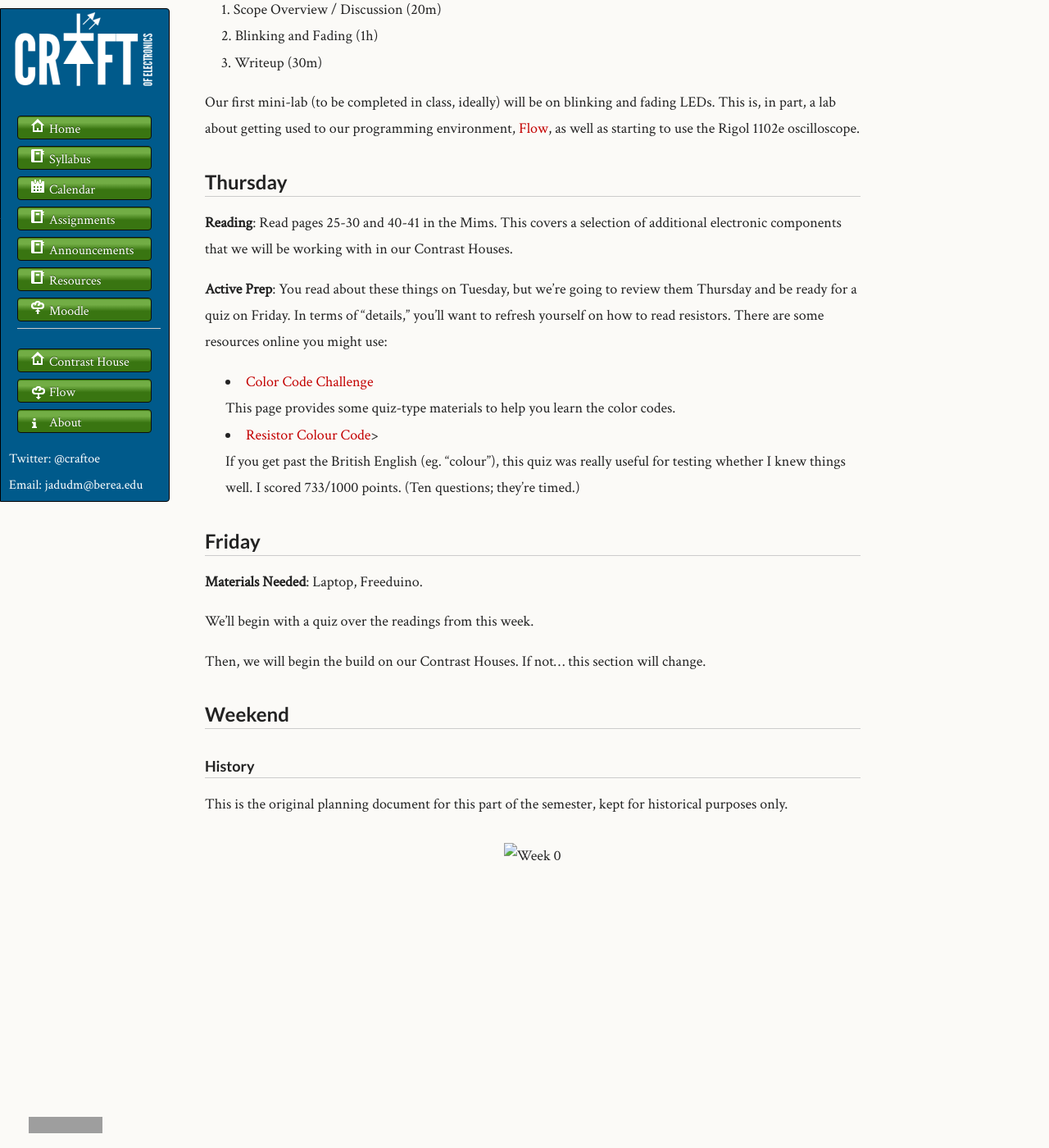
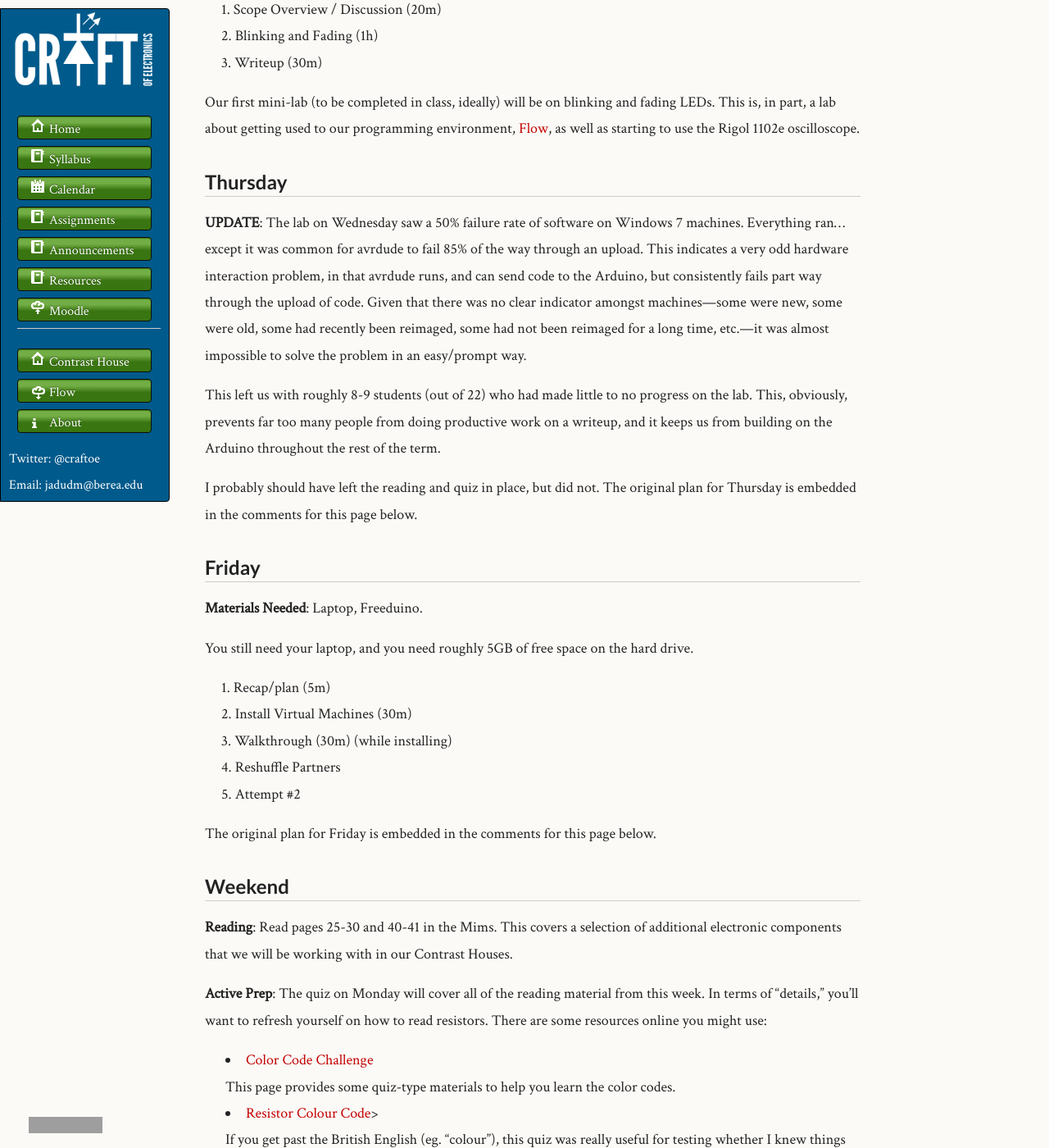
Before and after one commit to craftofelectronics/craftofelectronics.github.com, a Jekyll site: the page built from cal/w03.md, in a window 1280 px wide and 1400 px high, scrolled down 1120 px. Shown: the whole window at 82% size. Built offline with Jekyll 4.4.1, drawn with Linux system fonts in a browser that asks for light colours; some of the changed text lies outside the part shown; grey boxes are pictures that could not be loaded.

Commit message:
Updated diagrams, plan for the week.
Lots of changes because of software problems... all, apparently, driver issues in Windows 7.

```diff
--- a/cal/w03.md
+++ b/cal/w03.md
@@ -20,9 +20,12 @@ week: 4
 
 We have three goals this week:
 
-1. Complete our wiring plan and test our Freeduinos.
-1. Learn about the oscilloscope, a fundamental tool in electronics.
-1. Get started on our Contrast Houses.
+<ol>
+  <li> Complete our wiring plan and test our Freeduinos. </li>
+  <li>Learn about the oscilloscope, a fundamental tool in electronics.</li>
+  <li><strike>Get started on our Contrast Houses.</strike> Redo the Wednesday lab.</li>
+</ol>
+
 
 ## Monday
 
@@ -50,13 +53,20 @@ The remainder of our time will be spent finishing the Freeduino and testing that
 **Materials Needed**: Laptop, Freeduino.
 
 1. Scope Overview / Discussion (20m)
-3. Blinking and Fading (1h)
-4. Writeup (30m)
+2. Blinking and Fading (1h)
+3. Writeup (30m)
 
-Our first mini-lab (to be completed in class, ideally) will be on blinking and fading LEDs. This is, in part, a lab about getting used to our programming environment, [Flow](), as well as starting to use the Rigol 1102e oscilloscope.
+Our first mini-lab (to be completed in class, ideally) will be on blinking and fading LEDs. This is, in part, a lab about getting used to our programming environment, [Flow]({{site.url}}/software/flow.html), as well as starting to use the Rigol 1102e oscilloscope.
 
 ## Thursday
 
+**UPDATE**: The lab on Wednesday saw a 50% failure rate of software on Windows 7 machines. Everything ran... except it was common for avrdude to fail 85% of the way through an upload. This indicates a very odd hardware interaction problem, in that avrdude runs, and can send code to the Arduino, but consistently fails part way through the upload of code. Given that there was no clear indicator amongst machines---some were new, some were old, some had recently been reimaged, some had not been reimaged for a long time, etc.---it was almost impossible to solve the problem in an easy/prompt way.
+
+This left us with roughly 8-9 students (out of 22) who had made little to no progress on the lab. This, obviously, prevents far too many people from doing productive work on a writeup, and it keeps us from building on the Arduino throughout the rest of the term.
+
+I probably should have left the reading and quiz in place, but did not. The original plan for Thursday is embedded in the comments for this page below.
+
+<!--
 **Reading**: Read pages 25-30 and 40-41 in the Mims. This covers a selection of additional electronic components that we will be working with in our Contrast Houses.
 
 **Active Prep**: You read about these things on Tuesday, but we're going to review them Thursday and be ready for a quiz on Friday. In terms of "details," you'll want to refresh yourself on how to read resistors. There are some resources online you might use:
@@ -66,15 +76,40 @@ This page provides some quiz-type materials to help you learn the color codes.
 * [Resistor Colour Code](http://www.funtrivia.com/trivia-quiz/SciTech/Resistor-Colour-Code-266472.html)><br/>
 If you get past the British English (eg. "colour"), this quiz was really useful for testing whether I knew things well. I scored 733/1000 points. (Ten questions; they're timed.)
 
+-->
+
 ## Friday
 
 **Materials Needed**: Laptop, Freeduino.
 
+You still need your laptop, and you need roughly 5GB of free space on the hard drive.
+
+1. Recap/plan (5m)
+1. Install Virtual Machines (30m)
+1. Walkthrough (30m) (while installing)
+1. Reshuffle Partners
+1. Attempt #2
+
+The original plan for Friday is embedded in the comments for this page below.
+
+<!--
 We'll begin with a quiz over the readings from this week.
 
 Then, we will begin the build on our Contrast Houses. If not... this section will change.
+-->
 
 ## Weekend
+
+**Reading**: Read pages 25-30 and 40-41 in the Mims. This covers a selection of additional electronic components that we will be working with in our Contrast Houses.
+
+**Active Prep**: The quiz on Monday will cover all of the reading material from this week. In terms of "details," you'll want to refresh yourself on how to read resistors. There are some resources online you might use:
+
+* [Color Code Challenge](http://people.sinclair.edu/nickreeder/Flash/colorCode.htm) <br/>
+This page provides some quiz-type materials to help you learn the color codes.
+* [Resistor Colour Code](http://www.funtrivia.com/trivia-quiz/SciTech/Resistor-Colour-Code-266472.html)><br/>
+If you get past the British English (eg. "colour"), this quiz was really useful for testing whether I knew things well. I scored 733/1000 points. (Ten questions; they're timed.)
+
+**Writing**: See the [Oscilloscope Basics Lab]({{site.url}}/assignments/oscilloscope-basics.html); at the end is a description of the writeup you should do.
 
 ### History
 
```
Also changed, not shown: cal/index.md (+2 -2 lines), assignments/oscilloscope-basics/oscilloscope-basics-fritzing.png, assignments/oscilloscope-basics/oscilloscope-basics-schematic.png, 1 other file.
